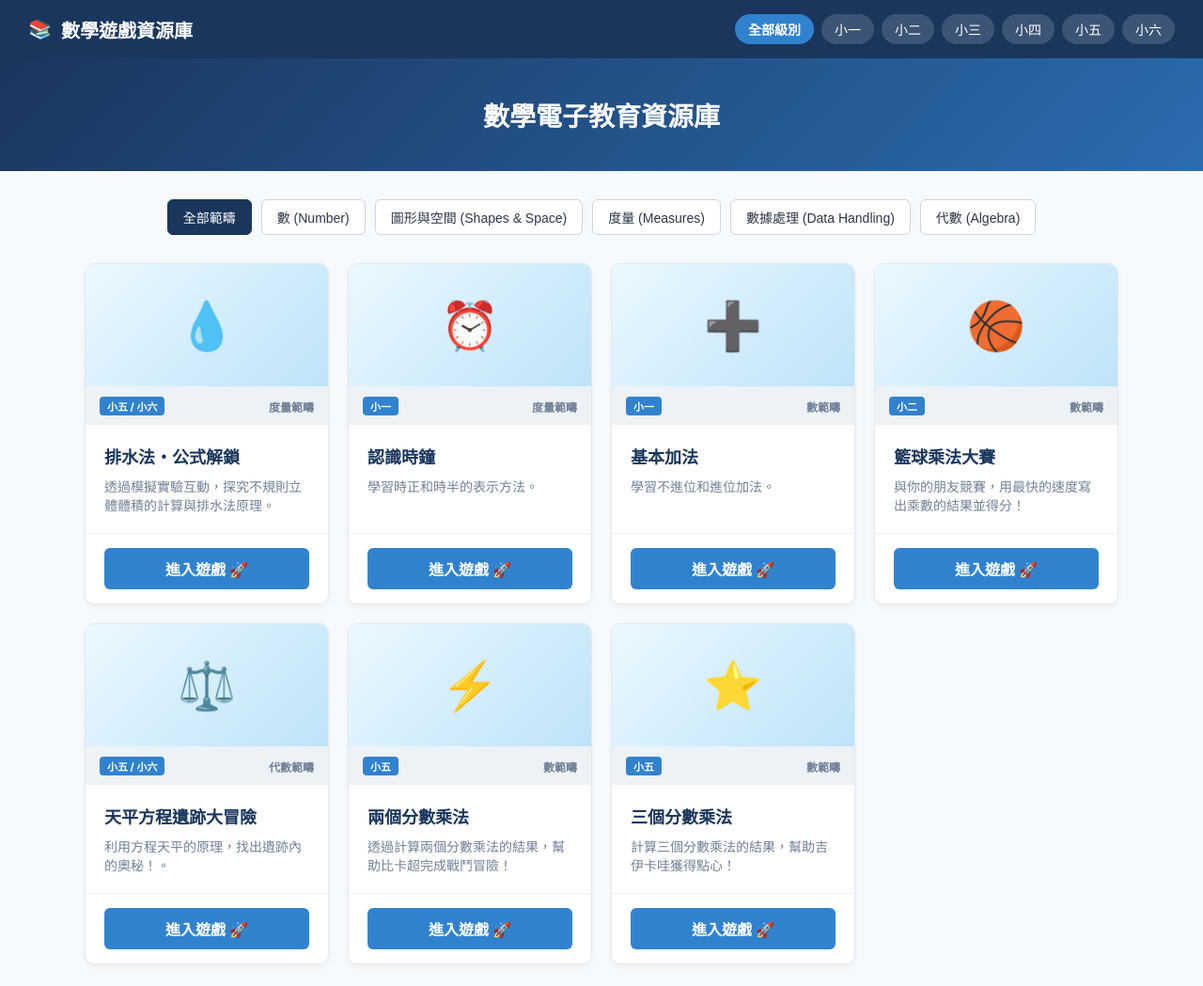
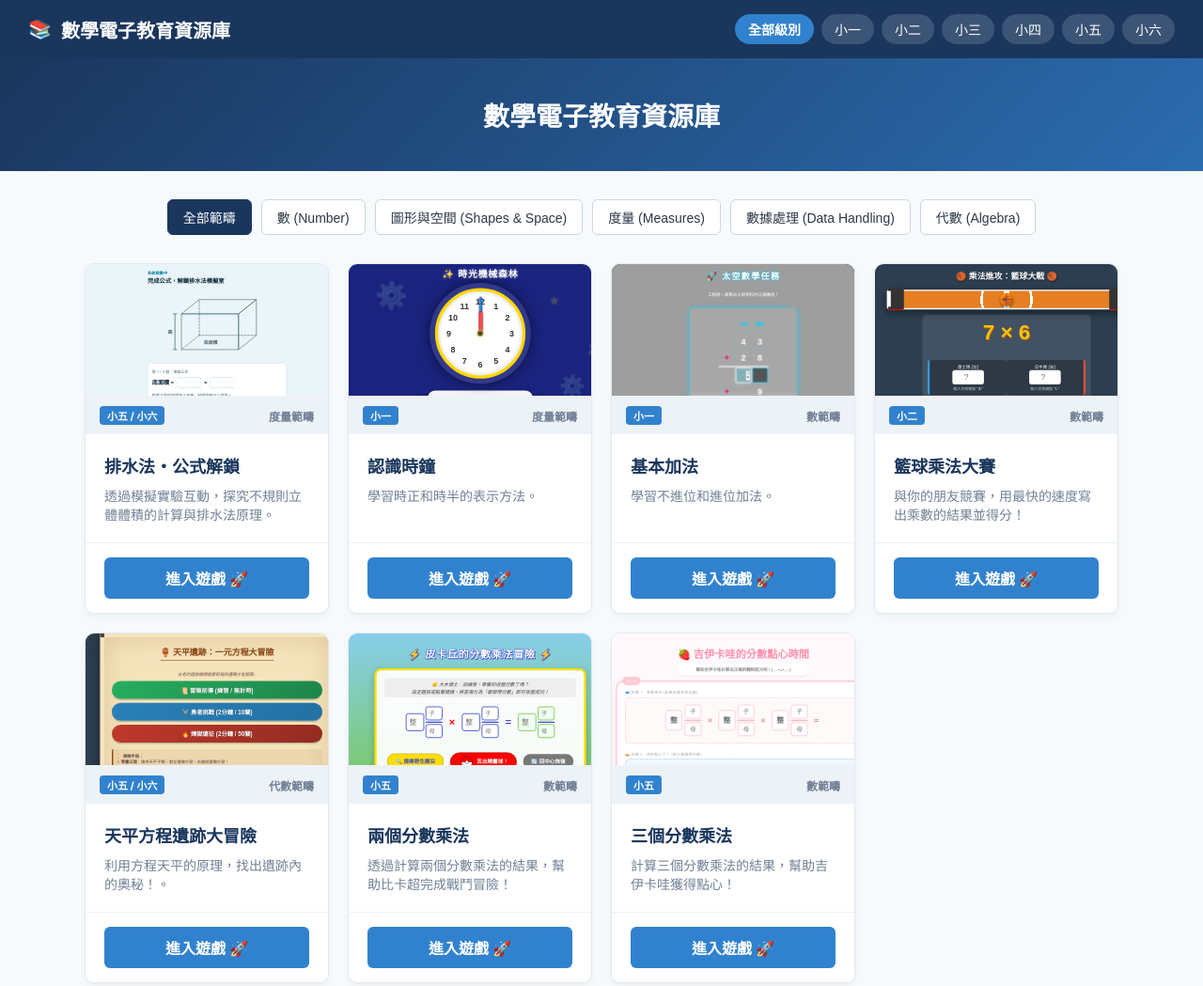
Before and after one commit to mrckhronald/mathsgames, a plain HTML site: page index.html in a window 1280 px wide. Shown: the top 1049 px of the page at 94% size. Drawn offline with Linux system fonts and the light colour scheme.

Commit message:
Update index.html

```diff
--- a/index.html
+++ b/index.html
@@ -38,8 +38,9 @@
         .game-card { background: var(--card-bg); border-radius: 10px; box-shadow: 0 4px 6px rgba(0,0,0,0.04); overflow: hidden; display: flex; flex-direction: column; justify-content: space-between; border: 1px solid #e2e8f0; transition: transform 0.2s, box-shadow 0.2s; }
         .game-card:hover { transform: translateY(-3px); box-shadow: 0 6px 12px rgba(0,0,0,0.08); }
 
-        /* 遊戲卡片頂部預覽封面樣式 */
-        .card-cover { height: 130px; background: linear-gradient(135deg, #ebf8ff 0%, #bee3f8 100%); display: flex; align-items: center; justify-content: center; font-size: 50px; border-bottom: 1px solid #edf2f7; }
+        /* 遊戲 iframe 真實畫面預覽樣式 */
+        .preview-box { width: 100%; height: 140px; overflow: hidden; position: relative; border-bottom: 1px solid #edf2f7; background: #f7fafc; }
+        .preview-box iframe { width: 1000px; height: 600px; border: none; transform: scale(0.28); transform-origin: 0 0; pointer-events: none; position: absolute; top: 0; left: 0; }
 
         .card-header { background: #edf2f7; padding: 10px 15px; display: flex; justify-content: space-between; align-items: center; font-size: 13px; font-weight: bold; }
         .badge-grade { background: #3182ce; color: white; padding: 2px 8px; border-radius: 4px; font-size: 11px; }
@@ -59,7 +60,7 @@
     <!-- 頂部導航列：年級快速跳轉 -->
     <div class="navbar">
         <div class="nav-title">
-            <span>📚</span> 數學遊戲資源庫
+            <span>📚</span> 數學電子教育資源庫
         </div>
         <div class="grade-nav">
             <button class="grade-btn active" onclick="filterByGrade('all')">全部級別</button>
@@ -89,13 +90,13 @@
             <button class="cat-btn" onclick="filterByCategory('代數')">代數 (Algebra)</button>
         </div>
 
-        <!-- 遊戲卡片列表 (全部統一放在 id="gameGrid" 裡面) -->
+        <!-- 遊戲卡片列表 -->
         <div class="game-grid" id="gameGrid">
 
             <!-- 遊戲 1：排水法 -->
             <div class="game-card" data-grade="小五小六" data-category="度量">
                 <div>
-                    <div class="card-cover">💧</div>
+                    <div class="preview-box"><iframe src="WaterDisplacement.html" loading="lazy"></iframe></div>
                     <div class="card-header">
                         <span class="badge-grade">小五 / 小六</span>
                         <span class="badge-cat">度量範疇</span>
@@ -113,7 +114,7 @@
             <!-- 遊戲 2：認識時鐘 -->
             <div class="game-card" data-grade="小一" data-category="度量">
                 <div>
-                    <div class="card-cover">⏰</div>
+                    <div class="preview-box"><iframe src="clock_game.html" loading="lazy"></iframe></div>
                     <div class="card-header">
                         <span class="badge-grade">小一</span>
                         <span class="badge-cat">度量範疇</span>
@@ -131,7 +132,7 @@
             <!-- 遊戲 3：基本加法 -->
             <div class="game-card" data-grade="小一" data-category="數">
                 <div>
-                    <div class="card-cover">➕</div>
+                    <div class="preview-box"><iframe src="P1_Addition.html" loading="lazy"></iframe></div>
                     <div class="card-header">
                         <span class="badge-grade">小一</span>
                         <span class="badge-cat">數範疇</span>
@@ -149,7 +150,7 @@
             <!-- 遊戲 4：籃球乘法大賽 -->
             <div class="game-card" data-grade="小二" data-category="數">
                 <div>
-                    <div class="card-cover">🏀</div>
+                    <div class="preview-box"><iframe src="multiplication.html" loading="lazy"></iframe></div>
                     <div class="card-header">
                         <span class="badge-grade">小二</span>
                         <span class="badge-cat">數範疇</span>
@@ -167,7 +168,7 @@
             <!-- 遊戲 5：天平方程遺跡大冒險 -->
             <div class="game-card" data-grade="小五小六" data-category="代數">
                 <div>
-                    <div class="card-cover">⚖️</div>
+                    <div class="preview-box"><iframe src="equation.html" loading="lazy"></iframe></div>
                     <div class="card-header">
                         <span class="badge-grade">小五 / 小六</span>
                         <span class="badge-cat">代數範疇</span>
@@ -185,7 +186,7 @@
             <!-- 遊戲 6：兩個分數乘法 -->
             <div class="game-card" data-grade="小五" data-category="數">
                 <div>
-                    <div class="card-cover">⚡</div>
+                    <div class="preview-box"><iframe src="2fractionMultiplication.html" loading="lazy"></iframe></div>
                     <div class="card-header">
                         <span class="badge-grade">小五</span>
                         <span class="badge-cat">數範疇</span>
@@ -203,7 +204,7 @@
             <!-- 遊戲 7：三個分數乘法 -->
             <div class="game-card" data-grade="小五" data-category="數">
                 <div>
-                    <div class="card-cover">⭐</div>
+                    <div class="preview-box"><iframe src="3fractionMultiplication.html" loading="lazy"></iframe></div>
                     <div class="card-header">
                         <span class="badge-grade">小五</span>
                         <span class="badge-cat">數範疇</span>
```
